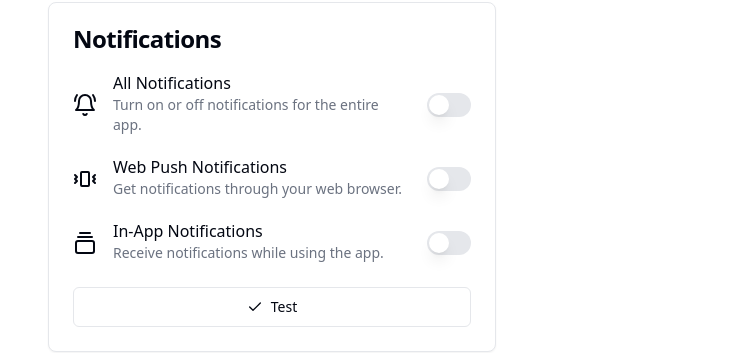
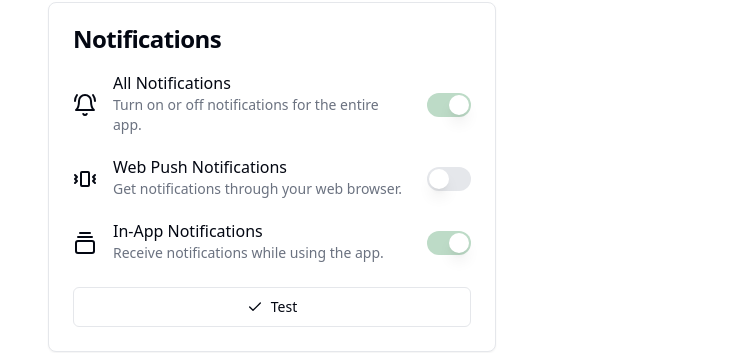
Before and after one commit to yoshikouki/Pmdr, a Next.js app: page /settings in a window 1280 px wide. Shown: the part 308-661 px from the top of the page, without its empty margins (0-729 px from the left). Built offline with nearby package versions, Linux system fonts and the light colour scheme; no server answers; a web font is replaced by a local one.

Commit message:
Be enabled to update settings

```diff
--- a/src/app/settings/notification-settings.tsx
+++ b/src/app/settings/notification-settings.tsx
@@ -14,6 +14,7 @@ import { Switch } from "@/components/ui/switch";
 import { Paragraph } from "@/components/ui/typography";
 import { useUserSettings } from "@/hooks/use-user-settings";
 import { cn } from "@/lib/utils";
+import { UserSettings } from "@pmdr/core/src/setting";
 
 type CardProps = React.ComponentProps<typeof Card>;
 
@@ -22,6 +23,13 @@ export const NotificationSettings: React.FC = ({
   ...props
 }: CardProps) => {
   const { settings, updateSettings } = useUserSettings();
+  const generateOnUpdate =
+    (key: keyof UserSettings) => async (checked: boolean) => {
+      await updateSettings({
+        ...settings,
+        [key]: checked,
+      });
+    };
 
   return (
     <Card className={cn(className)} {...props}>
@@ -38,7 +46,10 @@ export const NotificationSettings: React.FC = ({
               Turn on or off notifications for the entire app.
             </Paragraph>
           </div>
-          <Switch checked={settings?.isNotificationsEnabled} />
+          <Switch
+            checked={settings.isNotificationsEnabled}
+            onCheckedChange={generateOnUpdate("isNotificationsEnabled")}
+          />
         </div>
       </CardContent>
 
@@ -53,7 +64,10 @@ export const NotificationSettings: React.FC = ({
               Get notifications through your web browser.
             </Paragraph>
           </div>
-          <Switch checked={settings?.isWebPushEnabled} />
+          <Switch
+            checked={settings.isWebPushEnabled}
+            onCheckedChange={generateOnUpdate("isWebPushEnabled")}
+          />
         </div>
       </CardContent>
 
@@ -66,7 +80,10 @@ export const NotificationSettings: React.FC = ({
               Receive notifications while using the app.
             </Paragraph>
           </div>
-          <Switch checked={settings?.isInAppNotificationsEnabled} />
+          <Switch
+            checked={settings.isInAppNotificationsEnabled}
+            onCheckedChange={generateOnUpdate("isInAppNotificationsEnabled")}
+          />
         </div>
       </CardContent>
 
--- a/src/app/user-settings-provider.tsx
+++ b/src/app/user-settings-provider.tsx
@@ -9,7 +9,7 @@ import {
 import { ReactNode, createContext, useEffect, useState } from "react";
 
 interface UserSettingsContextType {
-  settings: UserSettings | null;
+  settings: UserSettings;
   updateSettings: (newSettings: UserSettings) => Promise<UserSettings>;
 }
 
@@ -19,7 +19,7 @@ export const UserSettingsContext = createContext<UserSettingsContextType>({
 });
 
 export const UserSettingsProvider = ({ children }: { children: ReactNode }) => {
-  const [settings, setSettings] = useState<UserSettings | null>(null);
+  const [settings, setSettings] = useState<UserSettings>(initialSettings);
 
   const value = {
     settings,
```
